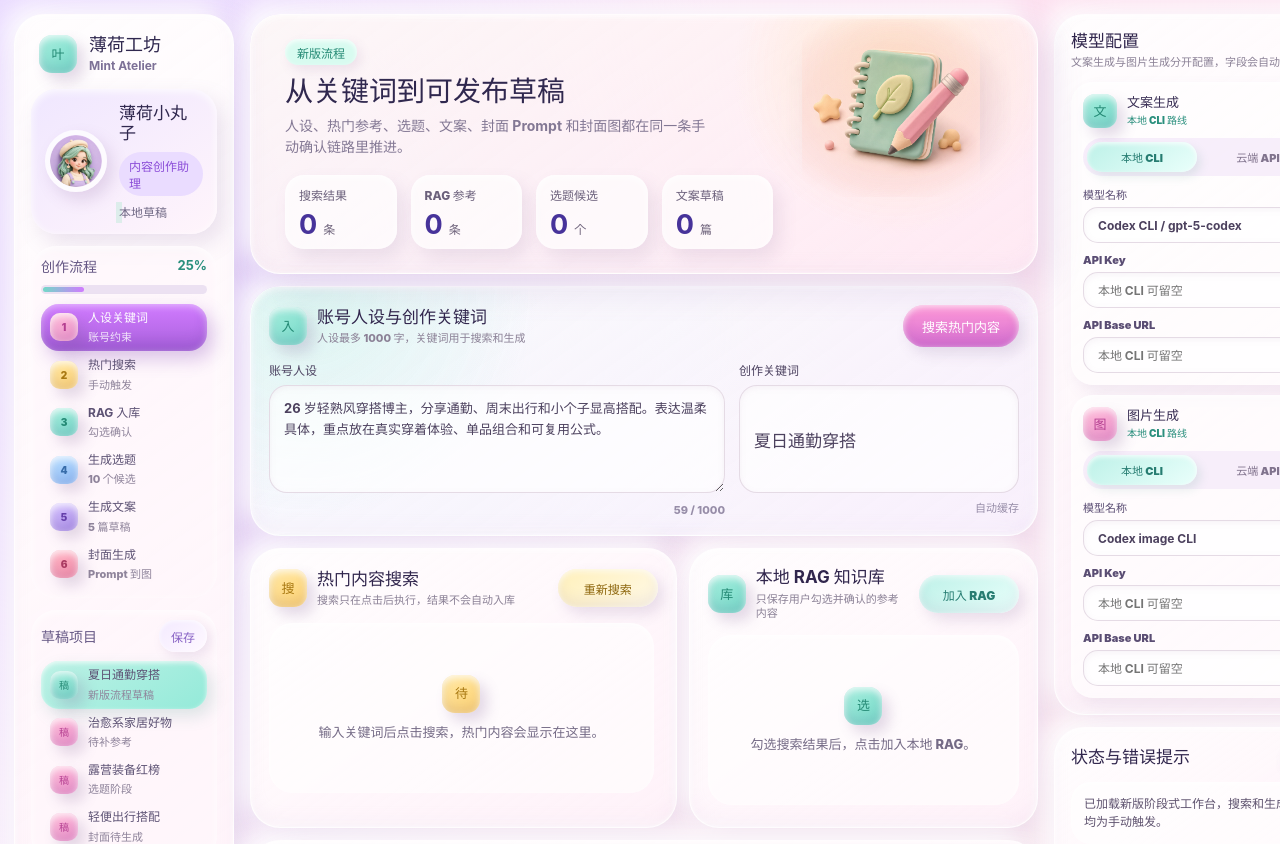
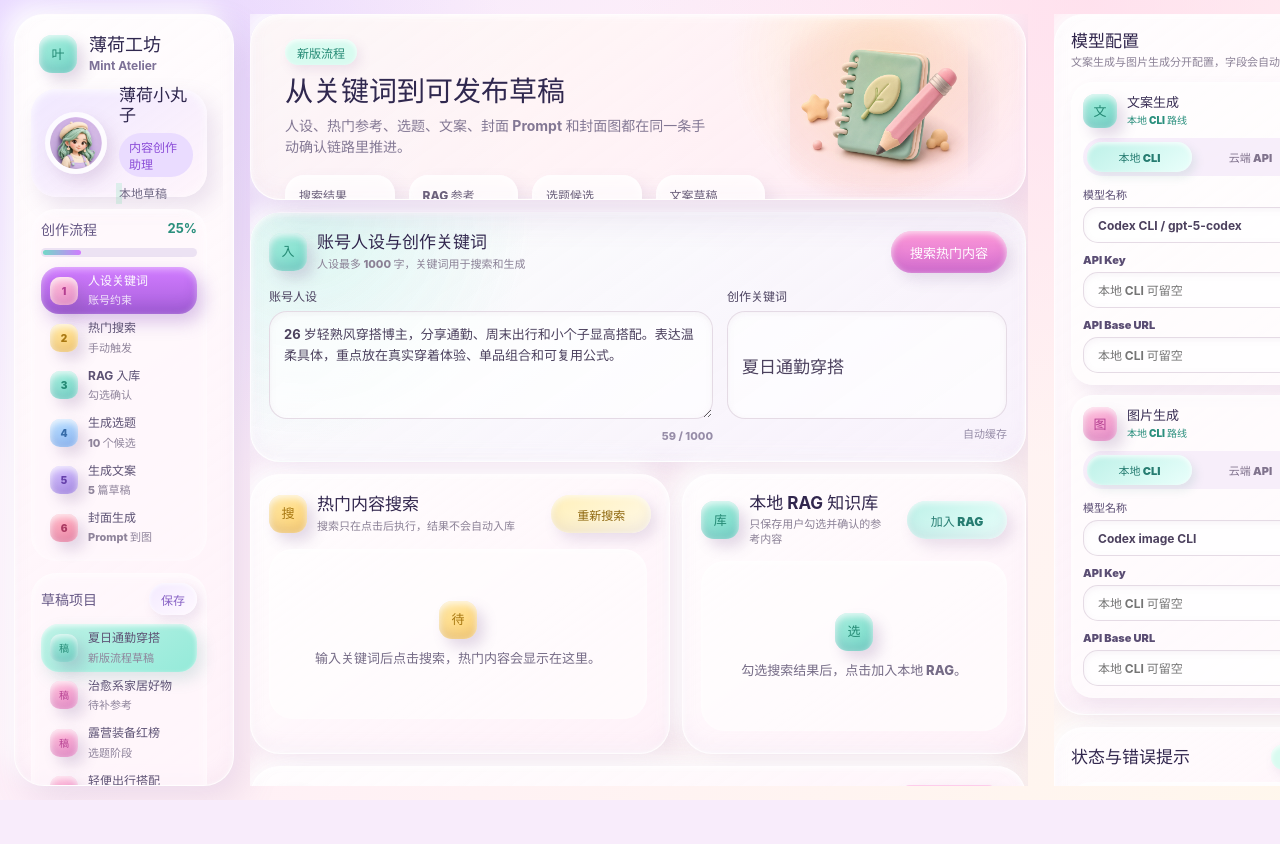
Before and after one commit to zj-linjie/xiaohongshu-assistant, a React (Vite) app: page / in a window 1280 px wide. Shown: the top 844 px of the page. After the commit the page ends 800 px from the top, so only its background shows below. Built offline with nearby package versions, Linux system fonts and the light colour scheme.

Commit message:
单独滚动

```diff
--- a/src/styles.css
+++ b/src/styles.css
@@ -13,9 +13,9 @@
 body {
   margin: 0;
   min-width: 1280px;
-  min-height: 100vh;
+  height: 100vh;
   overflow-x: auto;
-  overflow-y: auto;
+  overflow-y: hidden;
   -webkit-font-smoothing: antialiased;
 }
 
@@ -33,18 +33,18 @@ button {
 
 .app-shell {
   width: 1440px;
-  min-height: 1160px;
+  height: 100vh;
   margin: 0 auto;
   display: grid;
   grid-template-columns: 234px minmax(0, 1fr) 306px;
-  align-items: start;
+  align-items: stretch;
   gap: 22px;
   padding: 18px;
   background:
     radial-gradient(circle at 8% 12%, rgba(210, 184, 255, 0.48), transparent 28%),
     radial-gradient(circle at 80% 0%, rgba(255, 214, 232, 0.58), transparent 34%),
     linear-gradient(135deg, #f3e8ff 0%, #fff0f7 43%, #fff7ec 100%);
-  overflow: visible;
+  overflow: hidden;
 }
 
 .clay-panel {
@@ -116,8 +116,43 @@ button {
 }
 
 .sidebar,
+.workspace,
 .config-rail {
-  min-height: 1124px;
+  min-height: 0;
+  overflow-x: hidden;
+  overflow-y: auto;
+  overscroll-behavior: contain;
+  scrollbar-gutter: stable;
+}
+
+.sidebar::-webkit-scrollbar,
+.workspace::-webkit-scrollbar,
+.config-rail::-webkit-scrollbar,
+.result-list::-webkit-scrollbar,
+.rag-stack::-webkit-scrollbar,
+.draft-list::-webkit-scrollbar {
+  width: 10px;
+}
+
+.sidebar::-webkit-scrollbar-track,
+.workspace::-webkit-scrollbar-track,
+.config-rail::-webkit-scrollbar-track,
+.result-list::-webkit-scrollbar-track,
+.rag-stack::-webkit-scrollbar-track,
+.draft-list::-webkit-scrollbar-track {
+  background: rgba(255, 255, 255, 0.36);
+  border-radius: 999px;
+}
+
+.sidebar::-webkit-scrollbar-thumb,
+.workspace::-webkit-scrollbar-thumb,
+.config-rail::-webkit-scrollbar-thumb,
+.result-list::-webkit-scrollbar-thumb,
+.rag-stack::-webkit-scrollbar-thumb,
+.draft-list::-webkit-scrollbar-thumb {
+  border: 2px solid rgba(255, 255, 255, 0.42);
+  border-radius: 999px;
+  background: linear-gradient(180deg, rgba(208, 145, 239, 0.66), rgba(114, 217, 199, 0.66));
 }
 
 .sidebar {
@@ -400,6 +435,7 @@ button {
   display: grid;
   gap: 12px;
   min-width: 0;
+  padding-right: 2px;
 }
 
 .overview {
```
Also changed, not shown: 3 other files (tests, documents, lock files or other folders).
